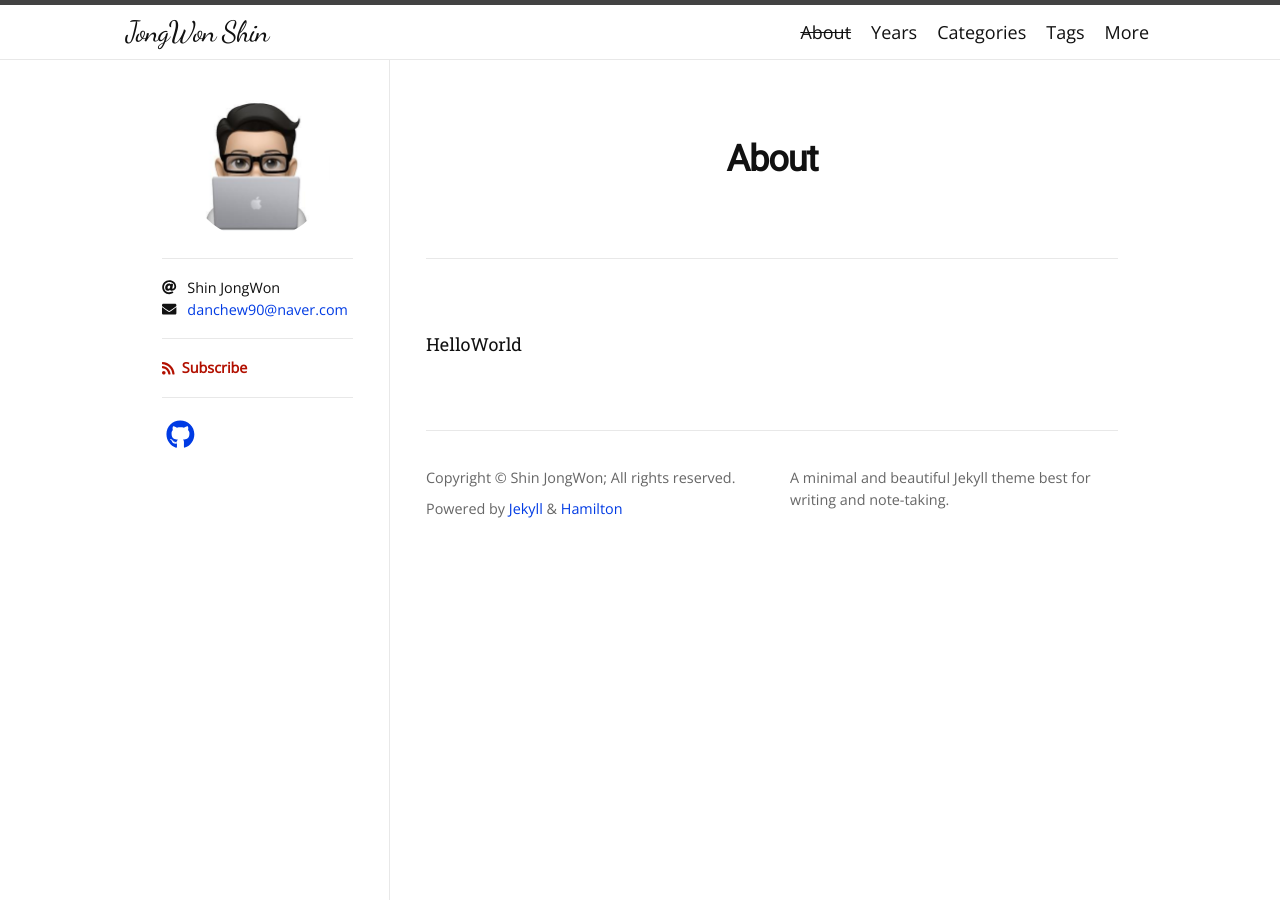
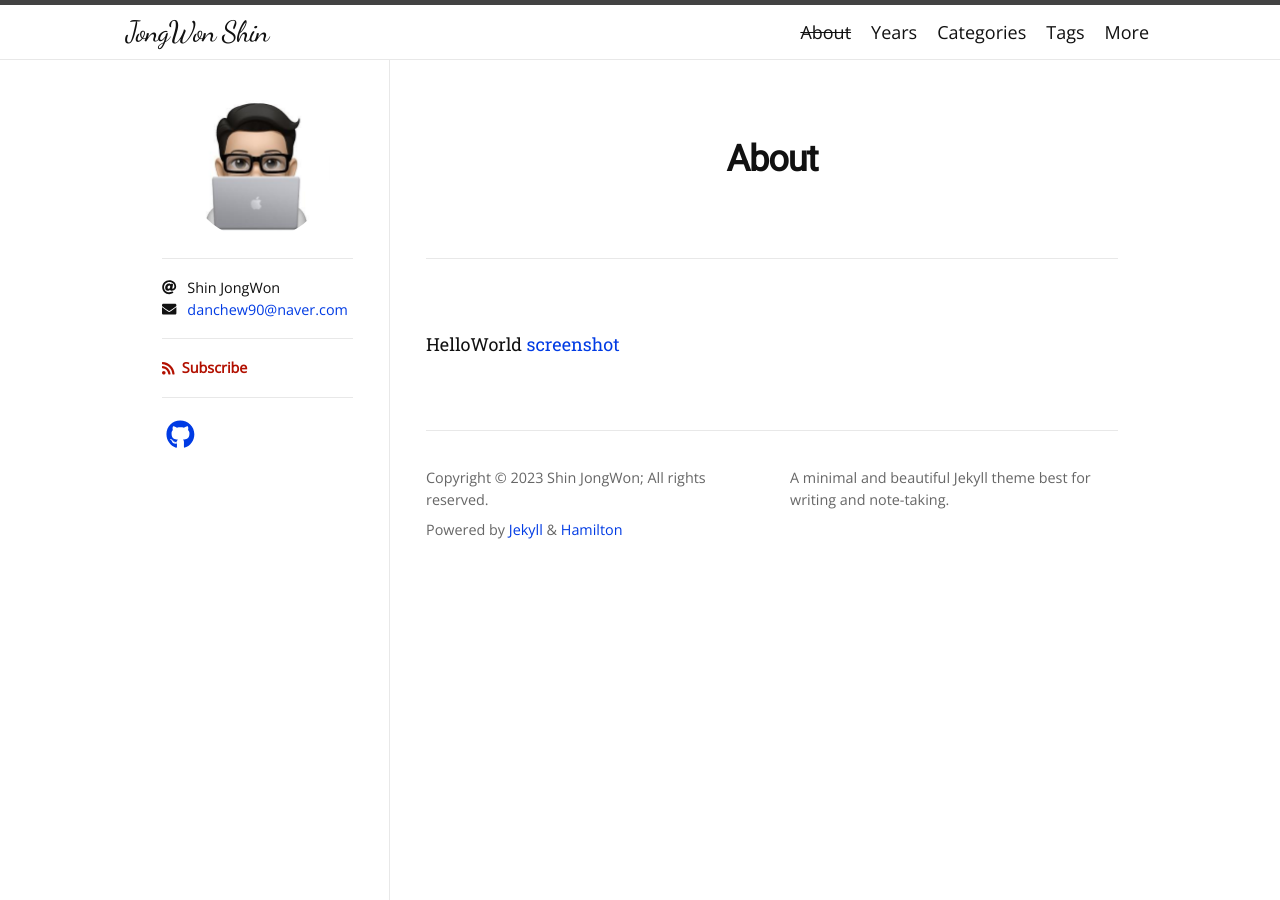
Before and after one commit to danchew90/danchew90.github.io, a Jekyll site: the page built from about.md, in a window 1280 px wide. Built offline with Jekyll 4.4.1, drawn with Linux system fonts in a browser that asks for light colours; nearby versions of some CDN libraries; some web fonts are replaced.

```diff
--- a/about.md
+++ b/about.md
@@ -5,3 +5,4 @@ permalink: /about/
 ---
 
 HelloWorld
+[screenshot](/logo.jpeg)
```
Also changed, not shown: _posts/2023-12-07-리액트-네이티브.md (added, +12 -0 lines).
